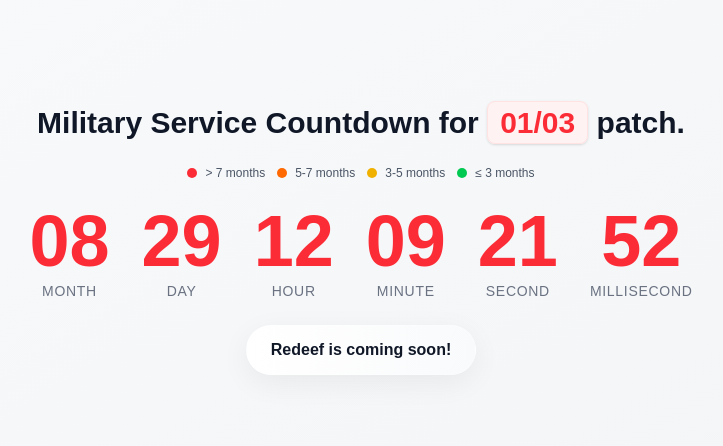
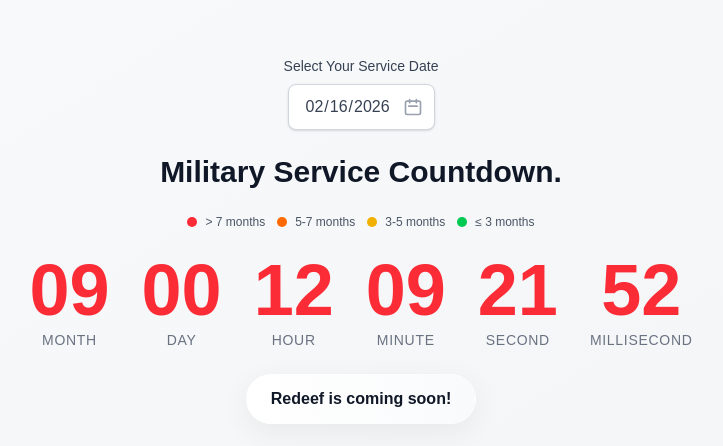
Before and after one commit to saifmohamedsv/millitary-service-countdown, a Next.js app: page / in a window 1280 px wide. Shown: the part 160-606 px from the top of the page, without its empty margins (279-1002 px from the left). Built offline with nearby package versions, Linux system fonts and the light colour scheme.

Commit message:
feat: add date input with custom styling and calendar icon

```diff
--- a/app/page.tsx
+++ b/app/page.tsx
@@ -1,21 +1,50 @@
 'use client'
 import { useCountDown } from '@/hooks/countdown.hook'
+import { useRef } from 'react'
 
 export default function Home() {
+  const inputDate = useRef<HTMLInputElement>(null)
   const { timeLeft, redeefMessage } = useCountDown({
-    targetDate: new Date(2026, 1, 15),
+    targetDate:
+      new Date(inputDate.current?.value as string) || new Date(2026, 1, 16),
     redeefDate: new Date(2025, 9, 1),
   })
 
   return (
     <div className="h-screen bg-gradient-to-br from-gray-50 to-gray-100 flex flex-col items-center justify-center p-4 sm:p-6 md:p-8 overflow-hidden">
       <div className="text-center space-y-4 sm:space-y-6 max-w-screen md:max-w-4xl w-full px-4">
+        {/* Add a good looking date input */}
+        <div className="flex flex-col items-center space-y-2">
+          <label htmlFor="date" className="text-sm font-medium text-gray-700">
+            Select Your Service Date
+          </label>
+          <div className="relative">
+            <input
+              defaultValue={new Date(2026, 1, 16).toISOString().split('T')[0]}
+              ref={inputDate}
+              type="date"
+              id="date"
+              className="w-full px-4 py-2.5 text-gray-700 bg-white border border-gray-300 rounded-lg shadow-sm focus:outline-none focus:ring-2 focus:ring-red-500 focus:border-transparent transition-all duration-200 hover:border-gray-400 [&::-webkit-calendar-picker-indicator]:hidden [&::-webkit-inner-spin-button]:hidden [&::-webkit-clear-button]:hidden [&::-webkit-outer-spin-button]:hidden"
+            />
+            <div className="absolute inset-y-0 right-0 flex items-center pr-3 pointer-events-none">
+              <svg
+                className="w-5 h-5 text-gray-400"
+                fill="none"
+                stroke="currentColor"
+                viewBox="0 0 24 24"
+              >
+                <path
+                  strokeLinecap="round"
+                  strokeLinejoin="round"
+                  strokeWidth="2"
+                  d="M8 7V3m8 4V3m-9 8h10M5 21h14a2 2 0 002-2V7a2 2 0 00-2-2H5a2 2 0 00-2 2v12a2 2 0 002 2z"
+                />
+              </svg>
+            </div>
+          </div>
+        </div>
         <h1 className="text-xl sm:text-2xl md:text-3xl font-bold text-gray-900">
-          Military Service Countdown for{' '}
-          <span className="text-red-500 bg-red-50 px-3 py-1 rounded-lg border border-red-100 shadow-sm">
-            01/03
-          </span>{' '}
-          patch.
+          Military Service Countdown.
         </h1>
         <div className="flex flex-wrap items-center justify-center gap-2 sm:gap-3 px-2">
           <div className="flex items-center space-x-2">
--- a/hooks/countdown.hook.ts
+++ b/hooks/countdown.hook.ts
@@ -25,7 +25,7 @@
 
       if (difference <= 0) {
         clearInterval(interval)
-        setTimeLeft('00:00:00:00:00')
+        setTimeLeft('00:00:00:00:00:00')
       } else {
         const months = Math.floor(difference / (1000 * 60 * 60 * 24 * 30))
         const days = Math.floor((difference / (1000 * 60 * 60 * 24)) % 30)
```
